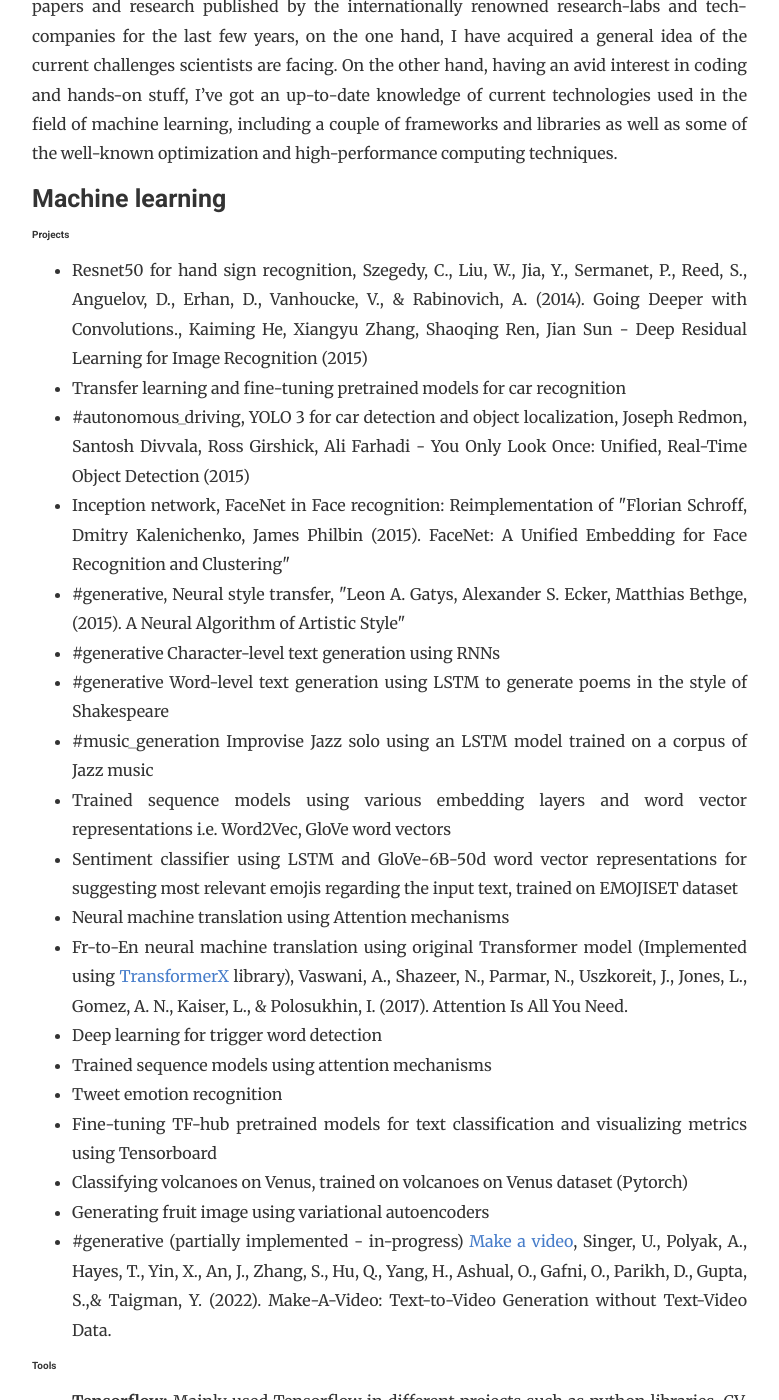
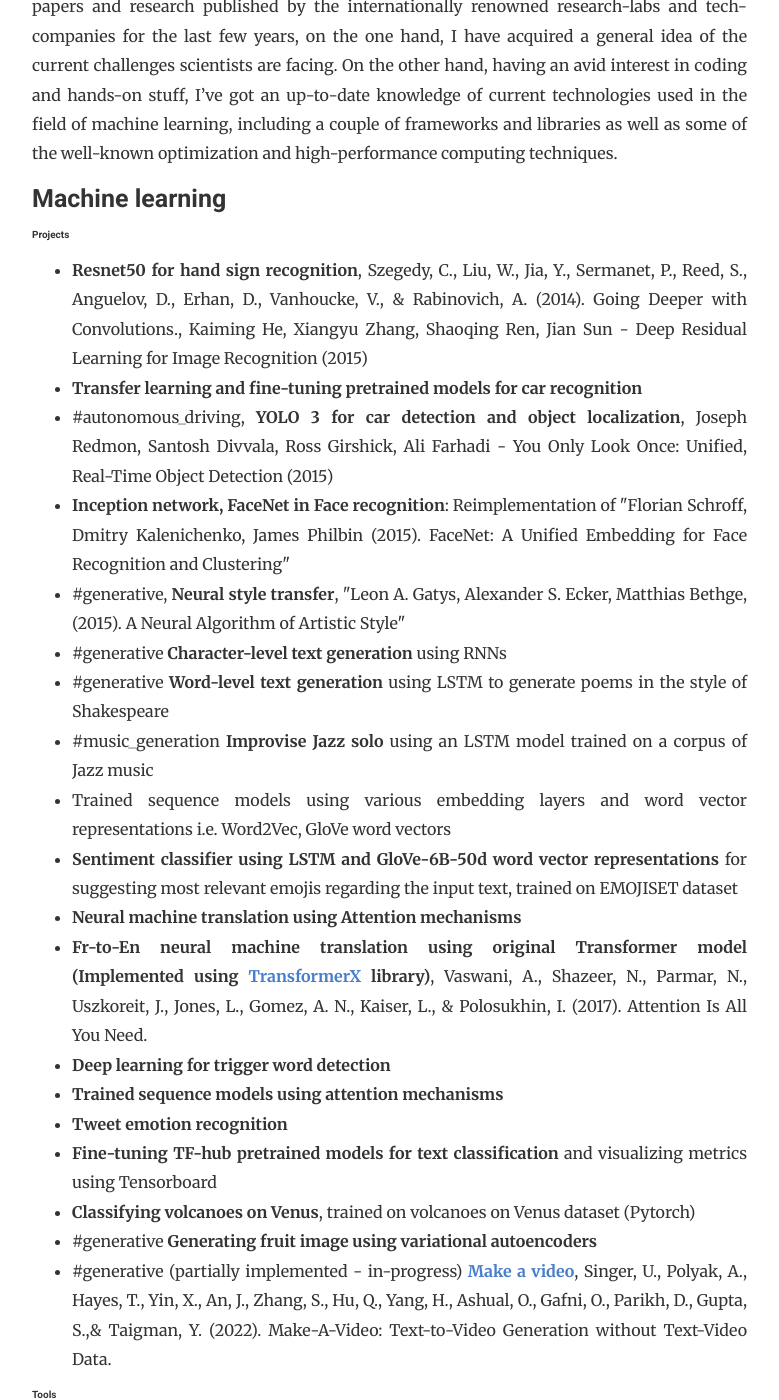
Before and after one commit to soran-ghaderi/soran-ghaderi.github.io, a Jekyll site: the page built from _pages/skills.html, in a window 1280 px wide and 1400 px high, scrolled down 548 px. Shown: the whole window, without its empty margins (243-1022 px from the left). Built offline with Jekyll 4.4.1, drawn with Linux system fonts in a browser that asks for light colours; nearby versions of some CDN libraries.

Commit message:
doc: Update skills.html html tags added

```diff
--- a/_pages/skills.html
+++ b/_pages/skills.html
@@ -15,36 +15,36 @@
     <h4>Machine learning</h4>
     <h5>Projects</h5>
     <ul>
-        <li> Resnet50 for hand sign recognition, Szegedy, C., Liu, W., Jia, Y., Sermanet, P., Reed,
+        <li> <b>Resnet50 for hand sign recognition</b>, Szegedy, C., Liu, W., Jia, Y., Sermanet, P., Reed,
             S., Anguelov, D., Erhan, D., Vanhoucke, V., & Rabinovich, A. (2014). Going Deeper with Convolutions.,
             Kaiming He, Xiangyu Zhang, Shaoqing Ren, Jian Sun - Deep Residual Learning for Image Recognition (2015)</li>
-        <li>Transfer learning and fine-tuning pretrained models for car recognition</li>
-        <li>#autonomous_driving, YOLO 3 for car detection and object localization, Joseph Redmon, Santosh Divvala, Ross Girshick, Ali Farhadi - You
+        <li><b>Transfer learning and fine-tuning pretrained models for car recognition</b></li>
+        <li><a>#autonomous_driving</a>, <b>YOLO 3 for car detection and object localization</b>, Joseph Redmon, Santosh Divvala, Ross Girshick, Ali Farhadi - You
             Only Look Once: Unified, Real-Time Object Detection (2015)</li>
-        <li>Inception network, FaceNet in Face recognition: Reimplementation of "Florian Schroff, Dmitry Kalenichenko, James Philbin (2015).
+        <li><b>Inception network, FaceNet in Face recognition</b>: Reimplementation of "Florian Schroff, Dmitry Kalenichenko, James Philbin (2015).
             FaceNet: A Unified Embedding for Face Recognition and Clustering"</li>
-        <li>#generative, Neural style transfer, "Leon A. Gatys, Alexander S. Ecker,
+        <li>#generative, <b>Neural style transfer</b>, "Leon A. Gatys, Alexander S. Ecker,
             Matthias Bethge, (2015). A Neural Algorithm of Artistic Style"</li>
-        <li>#generative Character-level text generation using RNNs</li>
-        <li>#generative Word-level text generation using LSTM to generate poems in the style of Shakespeare</li>
-        <li>#music_generation Improvise Jazz solo using an LSTM model trained on a corpus of Jazz music</li>
+        <li><a>#generative</a> <b>Character-level text generation</b> using RNNs</li>
+        <li><a>#generative</a> <b>Word-level text generation</b> using LSTM to generate poems in the style of Shakespeare</li>
+        <li><a>#music_generation</a> <b>Improvise Jazz solo</b> using an LSTM model trained on a corpus of Jazz music</li>
         <li>Trained sequence models using various embedding layers and word vector representations i.e. Word2Vec,
             GloVe word vectors</li>
-        <li>Sentiment classifier using LSTM and GloVe-6B-50d word vector representations for suggesting most relevant emojis regarding the input text,
+        <li><b>Sentiment classifier using LSTM and GloVe-6B-50d word vector representations</b> for suggesting most relevant emojis regarding the input text,
             trained on EMOJISET dataset</li>
-        <li>Neural machine translation using Attention mechanisms</li>
-        <li>Fr-to-En neural machine translation using original Transformer model (Implemented using
-            <a href="https://github.com/tensorops/TransformerX">TransformerX</a> library),
+        <li><b>Neural machine translation using Attention mechanisms</b></li>
+        <li><b>Fr-to-En neural machine translation using original Transformer model (Implemented using
+            <a href="https://github.com/tensorops/TransformerX">TransformerX</a> library)</b>,
             Vaswani, A., Shazeer, N., Parmar, N., Uszkoreit, J., Jones, L., Gomez, A. N., Kaiser, L., & Polosukhin,
             I. (2017). Attention Is All You Need.</li>
-        <li>Deep learning for trigger word detection</li>
-        <li>Trained sequence models using attention mechanisms</li>
-        <li>Tweet emotion recognition</li>
-        <li>Fine-tuning TF-hub pretrained models for text classification and visualizing metrics using Tensorboard</li>
-        <li>Classifying volcanoes on Venus, trained on volcanoes on Venus dataset (Pytorch)</li>
-        <li>Generating fruit image using variational autoencoders</li>
-        <li>#generative (partially implemented - in-progress) <a href="https://github.com/soran-ghaderi/make-a-video">
-            Make a video</a>, Singer, U., Polyak, A., Hayes, T., Yin, X., An, J., Zhang, S., Hu, Q., Yang, H., Ashual,
+        <li><b>Deep learning for trigger word detection</b></li>
+        <li><b>Trained sequence models using attention mechanisms</b></li>
+        <li><b>Tweet emotion recognition</b></li>
+        <li><b>Fine-tuning TF-hub pretrained models for text classification</b> and visualizing metrics using Tensorboard</li>
+        <li><b>Classifying volcanoes on Venus</b>, trained on volcanoes on Venus dataset (Pytorch)</li>
+        <li><a>#generative</a> <b>Generating fruit image using variational autoencoders</b></li>
+        <li><a>#generative</a> (partially implemented - in-progress) <b><a href="https://github.com/soran-ghaderi/make-a-video">
+            Make a video</a></b>, Singer, U., Polyak, A., Hayes, T., Yin, X., An, J., Zhang, S., Hu, Q., Yang, H., Ashual,
             O., Gafni, O., Parikh, D., Gupta, S.,& Taigman, Y. (2022). Make-A-Video: Text-to-Video Generation without
             Text-Video Data. </li>
     </ul>
```
